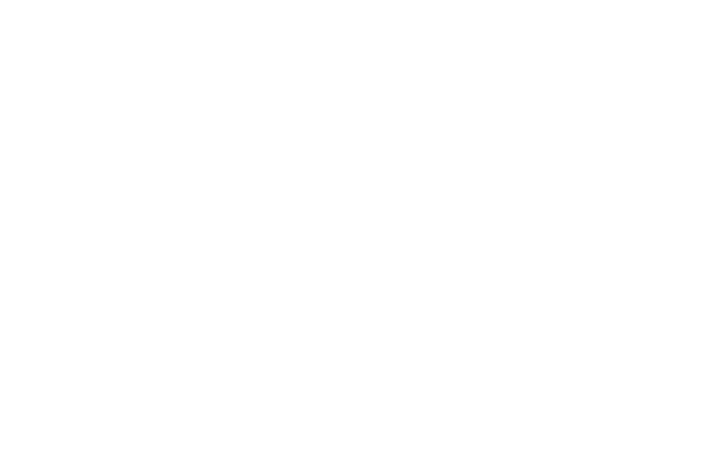
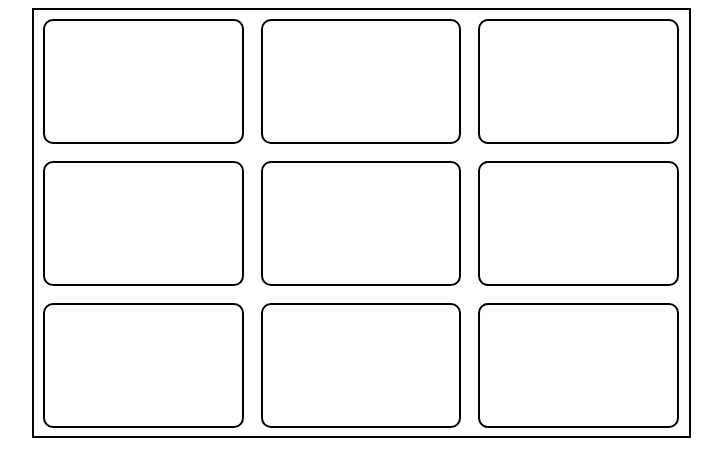
Before and after one commit to krisrss/rgb-game, a plain HTML site: page index.html in a window 1280 px wide. Shown: the whole page, without its empty margins (279-1001 px from the left). Drawn offline with Linux system fonts and the light colour scheme.

Commit message:
Add empty color tiles to the game board

```diff
--- a/index.html
+++ b/index.html
@@ -6,6 +6,10 @@
     </head>
     <body>
 
+        <div id="game-board">
+            <div id="color-tiles"></div>
+        </div>
+
 
     </body>
     <script src="scripts/app.js"></script>
--- a/scripts/app.js
+++ b/scripts/app.js
@@ -0,0 +1,21 @@
+"use strict";
+
+const gameContent = document.querySelector("#color-tiles");
+
+
+//Create a custom HTML element
+function createElement(elementName, attribute, attributeName){
+    const newElement = document.createElement(elementName);
+    newElement[attribute] = attributeName;
+    return newElement;
+};
+
+//Create a color tile
+function createTile(){
+    return createElement("div","className","color-tile");
+};
+
+//Add color tiles to the game board
+for(let i = 0; i < 9; i++){
+    gameContent.appendChild(createTile());
+};
--- a/styles/styles.css
+++ b/styles/styles.css
@@ -0,0 +1,17 @@
+#game-board{
+    width: 655px;
+    margin: 0 auto;
+    text-align: center;
+    border: 2px solid black;
+
+}
+
+.color-tile{
+    border: 2px solid black;
+    border-radius: 10px;
+    display: inline-block;
+    width: 30%;
+    height: 121px;
+    vertical-align: top;
+    margin: 1.3%;
+}
```
